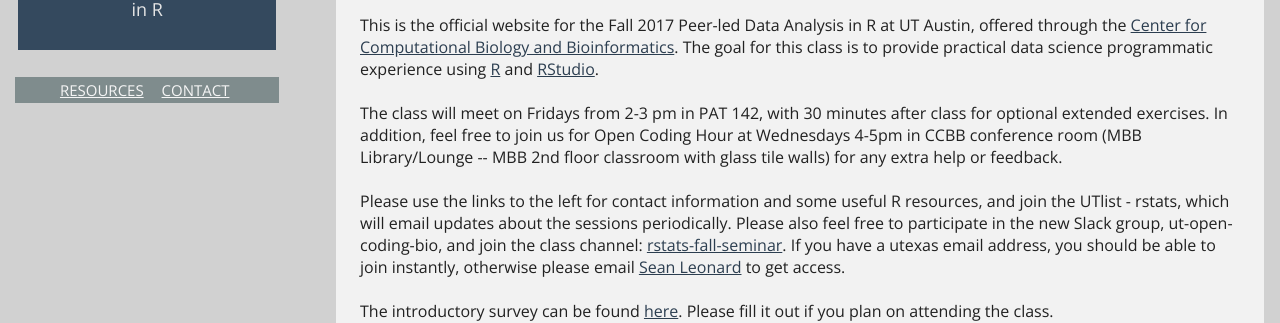
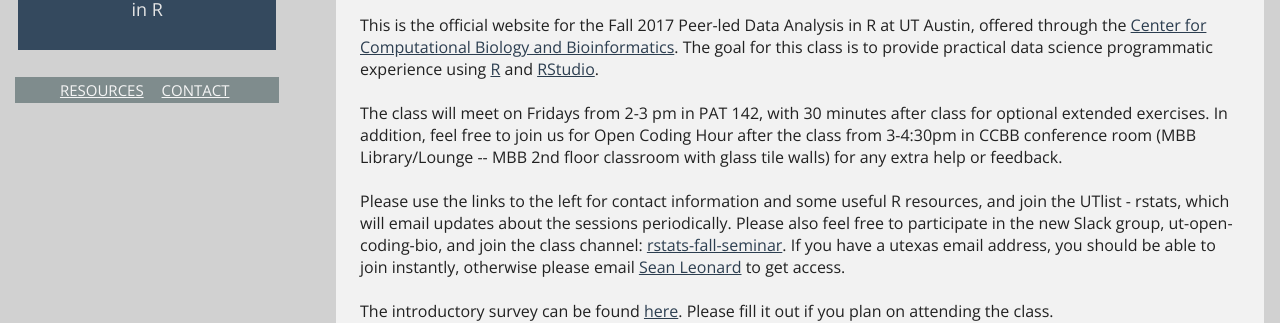
Before and after one commit to CCBBatUT/rstats_fall2017, a Jekyll site: the page built from index.html, in a window 1280 px wide. Shown: the part 135-458 px from the top of the page. Built offline with Jekyll 4.4.1, drawn with Linux system fonts in a browser that asks for light colours.

Commit message:
update och time

```diff
--- a/index.html
+++ b/index.html
@@ -9,7 +9,7 @@ layout: default
     <h1> Welcome! </h1>
     This is the official website for the Fall 2017 Peer-led Data Analysis in R at UT Austin, offered through the <a href="http://ccbb.biosci.utexas.edu/">Center for Computational Biology and Bioinformatics</a>. The goal for this class is to provide practical data science programmatic experience using <a href="https://www.r-project.org/">R</a> and <a href="https://www.rstudio.com/">RStudio</a>.
     <br><br>
-    The class will meet on Fridays from 2-3 pm in PAT 142, with 30 minutes after class for optional extended exercises. In addition, feel free to join us for Open Coding Hour at Wednesdays 4-5pm in CCBB conference room (MBB Library/Lounge -- MBB 2nd floor classroom with glass tile walls) for any extra help or feedback.
+    The class will meet on Fridays from 2-3 pm in PAT 142, with 30 minutes after class for optional extended exercises. In addition, feel free to join us for Open Coding Hour after the class from 3-4:30pm in CCBB conference room (MBB Library/Lounge -- MBB 2nd floor classroom with glass tile walls) for any extra help or feedback.
     <br><br>
     Please use the links to the left for contact information and some useful R resources, and join the UTlist - rstats, which will email updates about the sessions periodically. Please also feel free to participate in the new Slack group, ut-open-coding-bio, and join the class channel: <a href="https://ut-open-coding-bio.slack.com/x-42134075029-42895634710/signup">rstats-fall-seminar</a>. If you have a utexas email address, you should be able to join instantly, otherwise please email <a href="mailto:spleonard1@gmail.com">Sean Leonard</a> to get access.
     <br><br>
```
